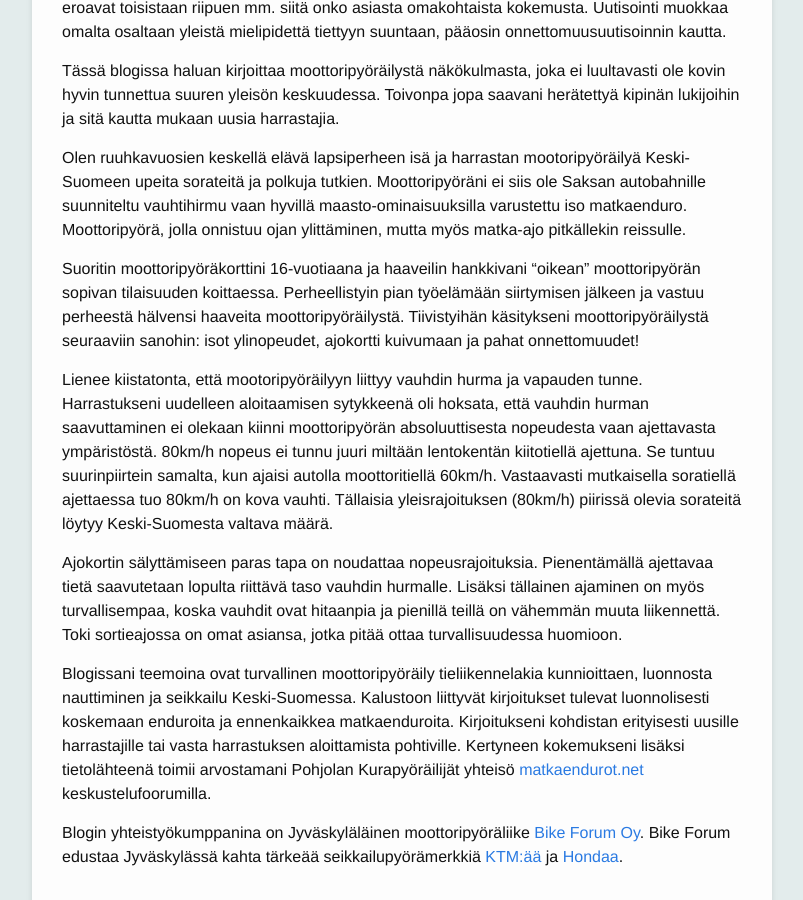
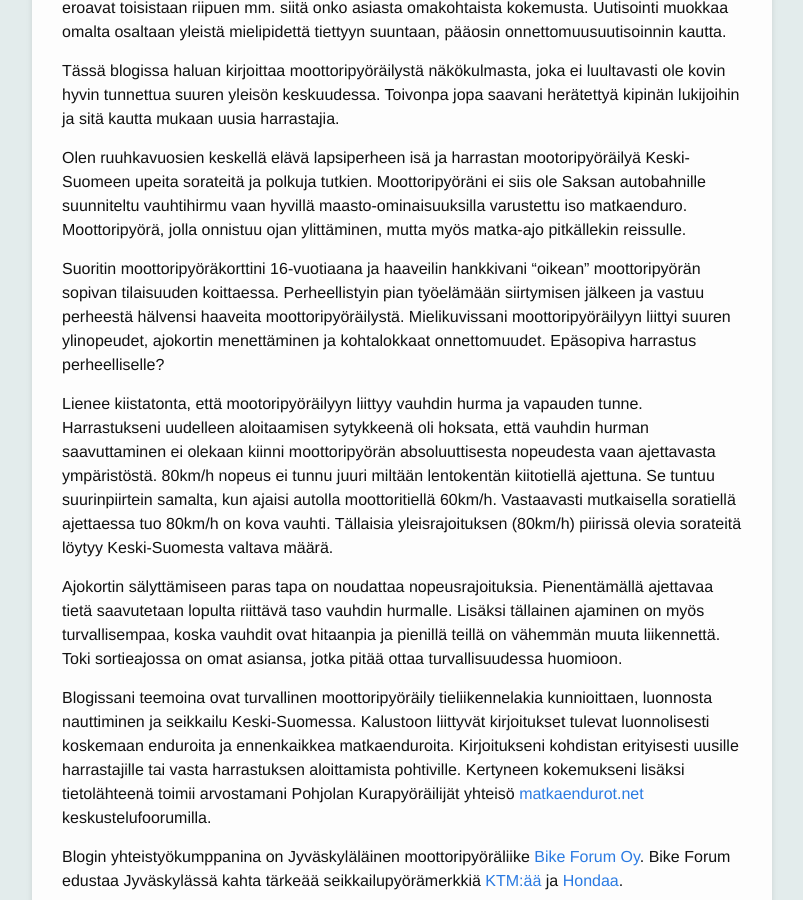
Before and after one commit to seikkailuendurolla/seikkailuendurolla.github.io, a Jekyll site: the page built from about.md, in a window 1280 px wide and 900 px high, scrolled down 761 px. Shown: the whole window, without its empty margins (238-1041 px from the left). Built offline with Jekyll 4.4.1, drawn with Linux system fonts in a browser that asks for light colours; some web fonts are replaced; comment, search, counter and statistics services are not loaded.

Commit message:
Parempi muotoilu

```diff
--- a/about.md
+++ b/about.md
@@ -13,7 +13,7 @@ Tässä blogissa haluan kirjoittaa moottoripyöräilystä näkökulmasta, joka e
 
 Olen ruuhkavuosien keskellä elävä lapsiperheen isä ja harrastan mootoripyöräilyä Keski-Suomeen upeita sorateitä ja polkuja tutkien. Moottoripyöräni ei siis ole Saksan autobahnille suunniteltu vauhtihirmu vaan hyvillä maasto-ominaisuuksilla varustettu iso matkaenduro. Moottoripyörä, jolla onnistuu ojan ylittäminen, mutta myös matka-ajo pitkällekin reissulle.
 
-Suoritin moottoripyöräkorttini 16-vuotiaana ja haaveilin hankkivani "oikean" moottoripyörän sopivan tilaisuuden koittaessa. Perheellistyin pian työelämään siirtymisen jälkeen ja vastuu perheestä hälvensi haaveita moottoripyöräilystä. Tiivistyihän käsitykseni moottoripyöräilystä seuraaviin sanohin: isot ylinopeudet, ajokortti kuivumaan ja pahat onnettomuudet!
+Suoritin moottoripyöräkorttini 16-vuotiaana ja haaveilin hankkivani "oikean" moottoripyörän sopivan tilaisuuden koittaessa. Perheellistyin pian työelämään siirtymisen jälkeen ja vastuu perheestä hälvensi haaveita moottoripyöräilystä. Mielikuvissani moottoripyöräilyyn liittyi suuren ylinopeudet, ajokortin menettäminen ja kohtalokkaat onnettomuudet. Epäsopiva harrastus perheelliselle?
 
 Lienee kiistatonta, että mootoripyöräilyyn liittyy vauhdin hurma ja vapauden tunne. Harrastukseni uudelleen aloitaamisen sytykkeenä oli hoksata, että vauhdin hurman saavuttaminen ei olekaan kiinni moottoripyörän absoluuttisesta nopeudesta vaan ajettavasta ympäristöstä. 80km/h nopeus ei tunnu juuri miltään lentokentän kiitotiellä ajettuna. Se tuntuu suurinpiirtein samalta, kun ajaisi autolla moottoritiellä 60km/h. Vastaavasti mutkaisella soratiellä ajettaessa tuo 80km/h on kova vauhti. Tällaisia yleisrajoituksen (80km/h) piirissä olevia sorateitä löytyy Keski-Suomesta valtava määrä.
 
```
